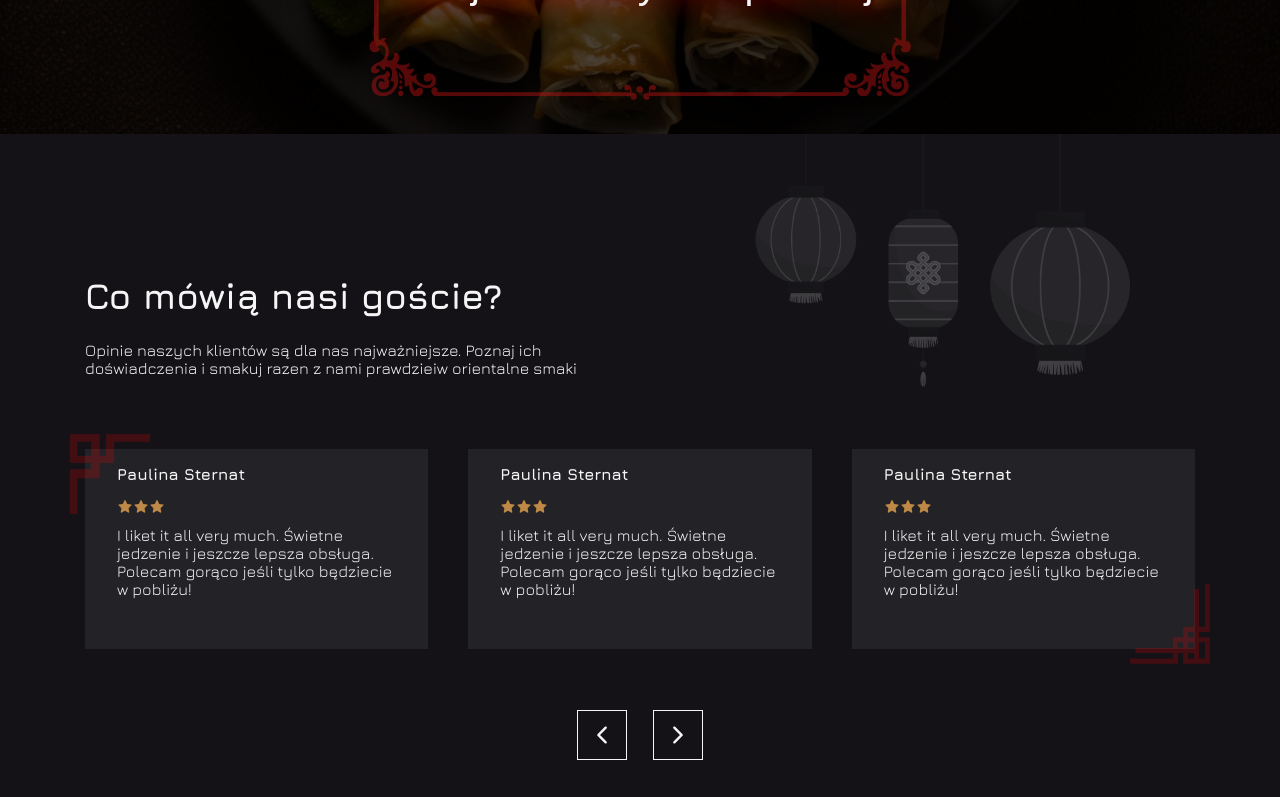
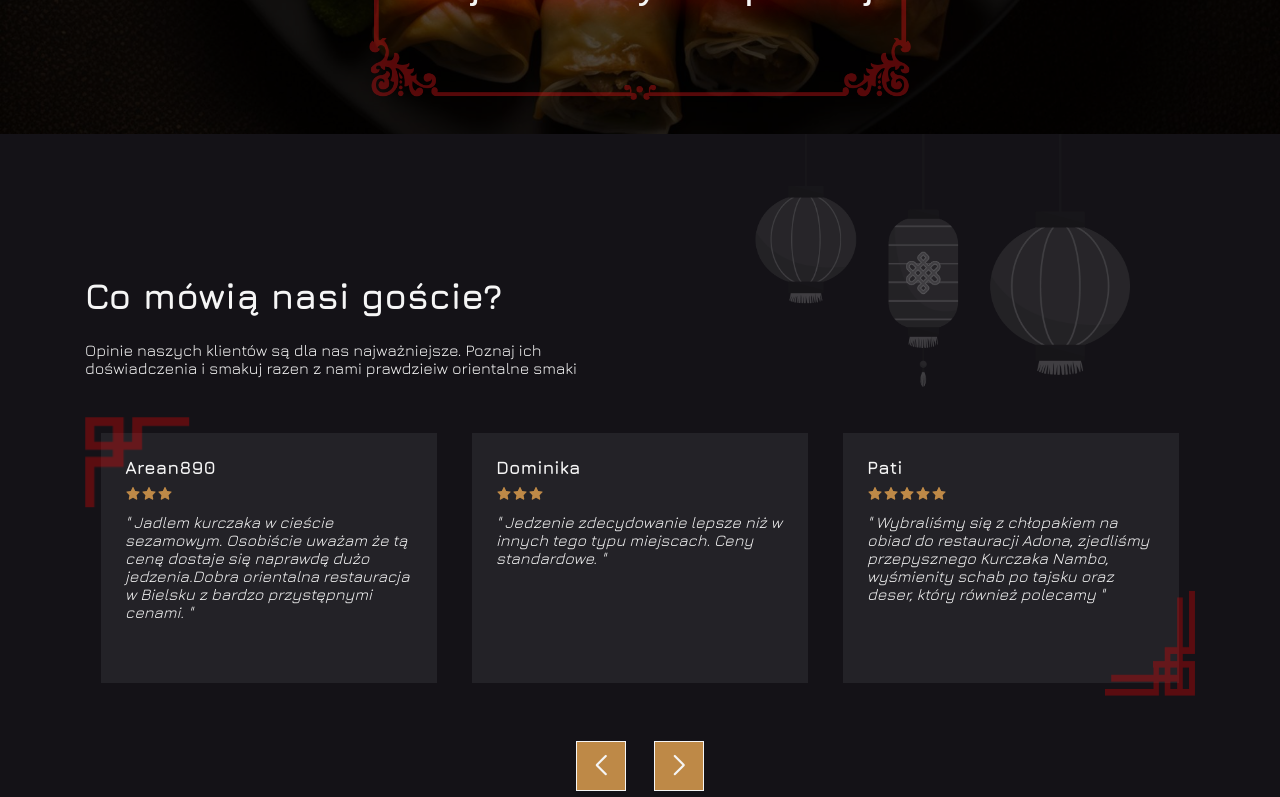
Before and after one commit to XPoweR29/adona-oriental, a React (Vite) app: page / in a window 1280 px wide. Shown: the part 2000-2797 px from the top of the page. Built offline with nearby package versions, Linux system fonts and the light colour scheme; a web font is replaced by a local one.

Commit message:
Reviews section has been created.

```diff
--- a/src/App.tsx
+++ b/src/App.tsx
@@ -6,35 +6,58 @@ import { AboutSection } from './components/AboutSection/AboutSection';
 import { WhySection } from './components/WhySection/WhySection';
 import { ReviewsSection } from './components/ReviewsSection/ReviewsSection';
 
+
 export const App = () => {
+	const [breakpoint, setBreakpoint] = useState({
+		sm: window.innerWidth >= 576,
+		md: window.innerWidth >= 768,
+		lg: window.innerWidth >= 992,
+		xl: window.innerWidth >= 1200,
+		xxl: window.innerWidth >= 1400,
+	});
+
 	const [isMobile, setIsMobile] = useState<boolean>(window.innerWidth < 768);
-  const [mediumBreakpoint, setMediumBreakpoint] = useState<boolean>(window.innerWidth >= 576);
-
+	const [isLarge, setIsLarge] = useState<boolean>(window.innerWidth >= 992);
+	const [mediumBreakpoint, setMediumBreakpoint] = useState<boolean>(
+		window.innerWidth >= 576
+	);
 
 	useEffect(() => {
 		const handleResize = () => {
 			setIsMobile(window.innerWidth < 768);
+			setIsLarge(window.innerWidth >= 992);
 			setMediumBreakpoint(window.innerWidth >= 576);
+
+
+      setBreakpoint({
+				sm: window.innerWidth >= 576,
+				md: window.innerWidth >= 768,
+				lg: window.innerWidth >= 992,
+				xl: window.innerWidth >= 1200,
+				xxl: window.innerWidth >= 1400,
+			});
 		};
 		window.addEventListener('resize', handleResize);
 
 		return () => {
 			window.removeEventListener('resize', handleResize);
-    }
+		};
 	}, []);
 
 	const contextValues = {
 		isMobile,
-    mediumBreakpoint
-  }
+		isLarge,
+		mediumBreakpoint,
+		breakpoint
+	};
 
 	return (
 		<AppContext.Provider value={contextValues}>
 			<Nav />
 			<HomeSection />
 			<AboutSection />
-      <WhySection/>
-      <ReviewsSection/>
+			<WhySection />
+			<ReviewsSection />
 		</AppContext.Provider>
 	);
 };
--- /dev/null
+++ b/src/assets/reviews_mockup/mockup.json
@@ -0,0 +1,52 @@
+[
+	{
+		"nickname": "Szymon ",
+		"rate": 5,
+		"review": "Warto zjeść w tym miejscu. Świetne jedzenie podawane na gorących półmiskach. Kuchnia azjatycka. Obsługa miła. Czas oczekiwania na posiłek ok 15minut. Polecam"
+	},
+	{
+		"nickname": "Arean890",
+		"rate": 3,
+		"review": "Jadlem kurczaka w cieście sezamowym. Osobiście uważam że tą cenę dostaje się naprawdę dużo jedzenia.Dobra orientalna restauracja w Bielsku z bardzo przystępnymi cenami. "
+	},
+	{
+		"nickname": "Dominika",
+		"rate": 3,
+		"review": "Jedzenie zdecydowanie lepsze niż w innych tego typu miejscach. Ceny standardowe."
+	},
+	{
+		"nickname": "Pati",
+		"rate": 5,
+		"review": "Wybraliśmy się z chłopakiem na obiad do restauracji Adona, zjedliśmy przepysznego Kurczaka Nambo, wyśmienity schab po tajsku oraz deser, który również polecamy"
+	},
+	{
+		"nickname": "Tomek",
+		"rate": 5,
+		"review": "Super , po prostu bardzo dobre jedzenie, miałem okazje jeść danie od nich na wynos . Było tak dobre ze musiałem znaleźć lokal aby na miejscu tez spróbować ;) "
+	},
+	{
+		"nickname": "Lukas M.",
+		"rate": 4,
+		"review": "Restauracja ta jest dla mnie niezwykłym fenomenem. Za sam wystrój i charakter miejsca osobiście mnie nie uwodzi, jednak to jak dobre jedzenie można zjeść zmienia całkowicie opinie o tym miejscu."
+	},
+	{
+		"nickname": "Martunia",
+		"rate": 5,
+		"review": "Zamówienie w niedzielę dotarło do mnie po 35min - WOW!  Na duży plus możliwość płacenia kartą przy dowozie. Miła obsługa i kierowca. Smaczne dania i atrakcyjne ceny. ZDECYDOWANIE POLECAM!!!"
+	},
+	{
+		"nickname": "Damian",
+		"rate": 4,
+		"review": "Jedzenie prze pyszne i to zdecydowanie atut tego miejsca. Moim zdaniem wystrój i klimat nieco zatrzymał się w czasie, aczkolwiek jedzenie to jest mistrzostwo!!!"
+	},
+	{
+		"nickname": "Joanna D",
+		"rate": 5,
+		"review": "Odwiedziłam to miejsce już kilka razy. I zapewne odwiedzę znowu. Bardzo bardzo dobre jedzenie. Szczególnie polecam dania na gorącym półmisku.😁"
+	},
+	{
+		"nickname": "Karol_89",
+		"rate": 3,
+		"review": "To moja ulubiona orientalna miejscówka. Świeże składniki, smaczne sosy i piękna prezentacja. Jedzenie jest naprawdę świetne, choć nieco długawo trwa przygotowanie."
+	}
+]
--- a/src/components/ReviewsSection/ReviewsSection.module.scss
+++ b/src/components/ReviewsSection/ReviewsSection.module.scss
@@ -5,6 +5,7 @@
 	@include section;
 	position: relative;
 	padding-top: 14rem;
+	padding-bottom:10em;
 
 	.wrapper {
 		@include wrapper;
--- a/src/components/ReviewsSection/ReviewsSection.tsx
+++ b/src/components/ReviewsSection/ReviewsSection.tsx
@@ -1,11 +1,9 @@
 import styles from './ReviewsSection.module.scss';
 import lanterns from '../../assets/img/lanterns_2.png';
-import corner1 from '../../assets/img/corner_1.png';
-import corner2 from '../../assets/img/corner_2.png';
-import { AiFillStar } from 'react-icons/ai';
-import { IoIosArrowBack } from 'react-icons/io';
+import { MySwiper } from '../Swiper/MySwiper';
 
 export const ReviewsSection = () => {
+
 	return (
 		<section className={styles.reviews} id='reviews'>
 			<img src={lanterns} className={styles.sectionImg} />
@@ -17,34 +15,8 @@ export const ReviewsSection = () => {
 					doświadczenia i smakuj razen z nami prawdzieiw orientalne smaki
 				</p>
 
-                    <div className={styles.reviews__box}>
-                        <img src={corner1} className={styles.corner1} />
-                        <img src={corner2} className={styles.corner2} />
-
-                        <div className={styles.card}>
-                            <p className={styles.card__user}>Paulina Sternat</p>
-                            <div className={styles.card__rating}><AiFillStar/><AiFillStar/><AiFillStar/></div>
-                            <p className={styles.card__text}>I liket it all very much. Świetne jedzenie i jeszcze lepsza obsługa. Polecam gorąco jeśli tylko będziecie w pobliżu!</p>
-                        </div>
-
-                        <div className={styles.card}>
-                            <p className={styles.card__user}>Paulina Sternat</p>
-                            <div className={styles.card__rating}><AiFillStar/><AiFillStar/><AiFillStar/></div>
-                            <p className={styles.card__text}>I liket it all very much. Świetne jedzenie i jeszcze lepsza obsługa. Polecam gorąco jeśli tylko będziecie w pobliżu!</p>
-                        </div>
-
-                        <div className={styles.card}>
-                            <p className={styles.card__user}>Paulina Sternat</p>
-                            <div className={styles.card__rating}><AiFillStar/><AiFillStar/><AiFillStar/></div>
-                            <p className={styles.card__text}>I liket it all very much. Świetne jedzenie i jeszcze lepsza obsługa. Polecam gorąco jeśli tylko będziecie w pobliżu!</p>
-                        </div>
-                    </div>
-
-                        <div className={styles.reviews__buttons}>
-                            <button className={styles.prev}><IoIosArrowBack/></button>
-                            <button className={styles.next}><IoIosArrowBack/></button>
-                        </div>
+				<MySwiper />
 			</div>
 		</section>
 	);
-}
+};
--- /dev/null
+++ b/src/components/Swiper/MySwiper.scss
@@ -0,0 +1,124 @@
+@import '../../sass/colors';
+@import '../../sass/mixins';
+
+.mySwiper {
+	@include wrapper;
+	position: relative;
+	margin-top: 2em;
+	padding: 0 1em;
+	height: 280px;
+	color: whitesmoke;
+	overflow: visible;
+	overflow-x: clip;
+	text-align: center;
+
+	img {
+		position: absolute;
+		width: 70px;
+		z-index: 100;
+		opacity: 0.3;
+
+		&.corner1 {
+			top: -18px;
+			left: 6px;
+			rotate: 90deg;
+		}
+
+		&.corner2 {
+			bottom: -13px;
+			right: 0px;
+			rotate: 180deg;
+		}
+	}
+}
+
+.card {
+	display: flex;
+	flex-direction: column;
+	padding: 1.5em;
+	gap: 0.5em;
+	text-align: left;
+	background-color: $bg-color-light;
+	cursor: default;
+
+	&__user {
+		font-weight: bold;
+		font-size: 1.8rem;
+	}
+
+	&__rating {
+		color: $main-color;
+	}
+
+	&__text {
+		font-style: italic;
+	}
+}
+
+//custom buttons
+.swiper-button {
+	&-prev,
+	&-next {
+		display: inline-block;
+		position: relative;
+		height: 50px;
+		width: 50px;
+		top: 80px;
+		text-align: center;
+		border: 1px solid whitesmoke;
+		background-color: $main-color;
+		color: whitesmoke;
+
+		&::after {
+			position: absolute;
+			top: 50%;
+			left: 50%;
+			transform: translate(-50%, -50%);
+			font-size: 2rem;
+			font-weight: bold;
+		}
+	}
+
+	&-prev {
+		margin-right: 3em;
+	}
+
+	&-disabled {
+		opacity: 0.5 !important;
+		background-color: transparent;
+	}
+}
+
+@media (min-width: 450px) {
+	.mySwiper {
+		height: 200px;
+	}
+}
+
+@media (min-width: 768px) {
+	.mySwiper {
+		height: 250px;
+
+		img {
+			width: 80px;
+
+			&.corner1 {
+				top: -21px;
+				left: 7px;
+			}
+		}
+	}
+}
+
+@media (min-width: 992px) {
+	.mySwiper {
+		img {
+			width: 90px;
+
+			&.corner1 {
+				top: -23px;
+				left: 7px;
+			}
+		}
+	}
+}
--- /dev/null
+++ b/src/components/Swiper/MySwiper.tsx
@@ -0,0 +1,51 @@
+import { Swiper, SwiperSlide } from 'swiper/react';
+import { Autoplay, Navigation } from 'swiper/modules';
+import { AiFillStar } from 'react-icons/ai';
+import corner1 from '../../assets/img/corner_1.png';
+import corner2 from '../../assets/img/corner_2.png';
+import data from '../../assets/reviews_mockup/mockup.json';
+import 'swiper/css';
+import 'swiper/css/navigation';
+import 'swiper/css/autoplay';
+import './MySwiper.scss';
+import { useContext } from 'react';
+import { AppContext } from '../Context/AppContext';
+
+interface Review {
+	nickname: string;
+	rate: number;
+	review: string;
+}
+
+export const MySwiper: React.FC = () => {
+	const {breakpoint} = useContext(AppContext)!;
+	const reviews: Review[] = data;
+
+	return (
+		<Swiper
+			className={`mySwiper`}
+			modules={[Autoplay, Navigation]}
+			spaceBetween={35}
+			slidesPerView={breakpoint.lg ? 3 : (breakpoint.md ? 2 : 1)}
+			slidesPerGroup={1}
+			navigation
+			autoplay={{ delay: 5000, disableOnInteraction: false }}>
+			{reviews.map((rev, index) => (
+				<SwiperSlide className='card' key={index}>
+					<h4 className='card__user'>{rev.nickname}</h4>
+
+					<div className='card__rating'>
+						{Array.from({ length: rev.rate }, (_, i) => (
+							<AiFillStar key={i} />
+						))}
+					</div>
+
+					<p className='card__text'>{`" ${rev.review} "`}</p>
+				</SwiperSlide>
+			))}
+
+			<img src={corner1} className='corner1' />
+			<img src={corner2} className='corner2' />
+		</Swiper>
+	);
+};
--- a/src/main.scss
+++ b/src/main.scss
@@ -9,5 +9,4 @@ body {
     font-family: 'Jura', sans-serif;
     min-width: 280px;
     background-color: #141217;
-    height: 500vh;
 }
```
Also changed, not shown: src/components/Context/AppContext.tsx (+11 -0 lines). Lines whose indentation alone changed are shown as unchanged.
